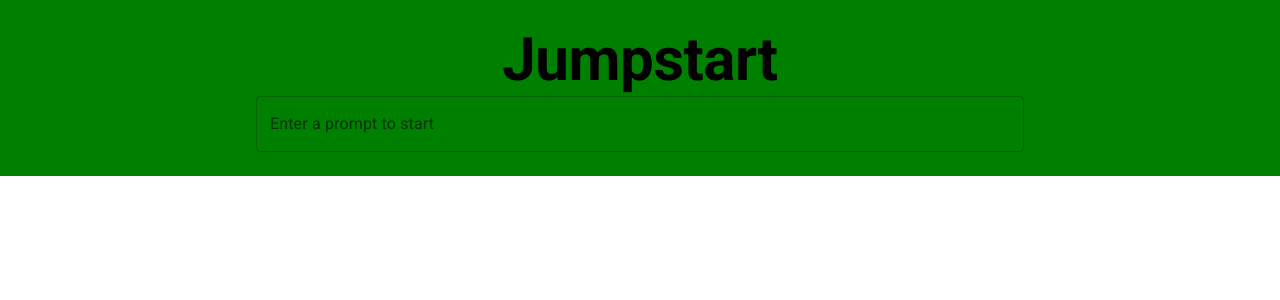
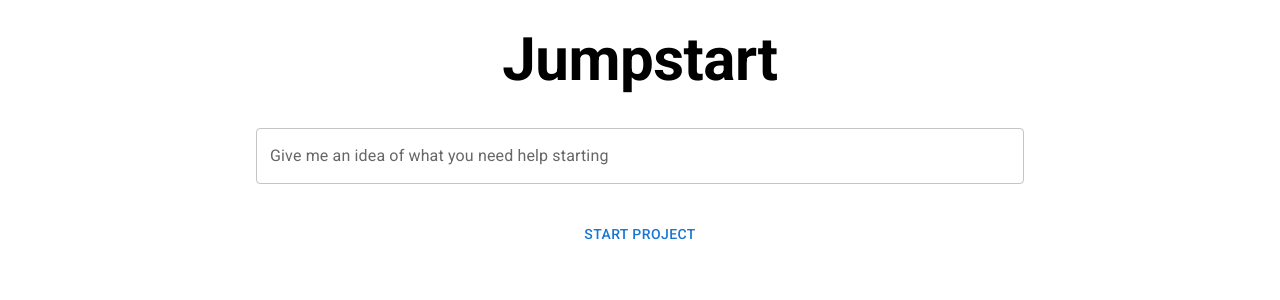
Before and after one commit to szeckirjr/jumpstart-uvec, a React (Create React App) app: page /dashboard in a window 1280 px wide. Shown: the top 300 px of the page. Built offline with nearby package versions, Linux system fonts and the light colour scheme.

Commit message:
More changes

```diff
--- a/package.json
+++ b/package.json
@@ -14,6 +14,7 @@
     "@types/react": "^18.0.14",
     "@types/react-dom": "^18.0.5",
     "firebase": "^9.8.3",
+    "openai": "^3.0.0",
     "react": "^18.2.0",
     "react-dom": "^18.2.0",
     "react-router-dom": "^6.3.0",
--- /dev/null
+++ b/src/api/openai.ts
@@ -0,0 +1,28 @@
+import { Configuration, OpenAIApi } from "openai";
+
+export async function handleOpenAIAPI(
+  prompt: string,
+  setPrompt: (val: string) => void,
+  setLoading: (val: boolean) => void
+) {
+  console.log(process.env.REACT_APP_OPENAI_API_KEY);
+  const configuration = new Configuration({
+    apiKey: "",
+  });
+  const openai = new OpenAIApi(configuration);
+  if (prompt.trim() === "") return;
+  setLoading(true);
+  const tempPrompt = "Outline steps needed to" + prompt;
+  setPrompt("");
+  const response = await openai.createCompletion({
+    model: "text-davinci-002",
+    prompt: tempPrompt,
+    temperature: 0,
+    max_tokens: 256,
+    best_of: 3,
+  });
+
+  setLoading(false);
+  console.log(response);
+  return response;
+}
--- a/src/navigation/Dashboard.tsx
+++ b/src/navigation/Dashboard.tsx
@@ -1,30 +1,79 @@
-import { Stack, TextField, Typography, useMediaQuery } from "@mui/material";
+import {
+  Button,
+  CircularProgress,
+  Stack,
+  TextField,
+  Typography,
+  useMediaQuery,
+} from "@mui/material";
+import { useState } from "react";
+import { handleOpenAIAPI } from "../api/openai";
 
 export function Dashboard() {
   const isMobile = useMediaQuery("(max-width:800px)");
+  const [prompt, setPrompt] = useState<string>("");
+  const [loading, setLoading] = useState<boolean | null>();
+  const [response, setResponse] = useState<string | undefined>(undefined);
+
   return (
     <Stack
       py={3}
-      textAlign="center"
       justifyContent="center"
-      justifyItems="center"
+      alignItems="center"
       width="100%"
       direction="column"
-      bgcolor="green"
-      spacing={5}
+      spacing={4}
     >
       <Typography variant="h2" fontWeight="bold">
         Jumpstart
       </Typography>
       <TextField
+        value={prompt}
         style={{
           width: isMobile ? "90%" : "60%",
-          margin: "auto",
+          marginLeft: "auto",
+          marginRight: "auto",
         }}
         id="outlined-basic"
-        label="Enter a prompt to start"
+        label="Give me an idea of what you need help starting"
         variant="outlined"
+        onChange={(e) => setPrompt(e.target.value)}
+        onKeyDown={(e) => {
+          if (e.key === "Enter" && !e.shiftKey) {
+            e.preventDefault();
+            if (prompt.trim() === "") return;
+            handleOpenAIAPI(prompt, setPrompt, setLoading)
+              .then(
+                (r) =>
+                  r!.status === 200 &&
+                  //@ts-ignore
+                  setResponse(r!.data.choices![0].text!)
+              )
+              .catch((err) => {
+                console.log("Error", err);
+              });
+          }
+        }}
       />
+      <Button
+        onClick={() =>
+          handleOpenAIAPI(prompt, setPrompt, setLoading).then((r) => {
+            if (r!.status === 200) setResponse(r!.data.choices![0].text!);
+          })
+        }
+      >
+        Start Project
+      </Button>
+      {loading === true ? (
+        <CircularProgress />
+      ) : (
+        <Typography>
+          {response &&
+            response
+              .split(/\n|\r/g)
+              .map((el) => el.trim() !== "" && <Typography>{el}</Typography>)}
+        </Typography>
+      )}
     </Stack>
   );
 }
```
Also changed, not shown: 2 other files (tests, documents, lock files or other folders).
